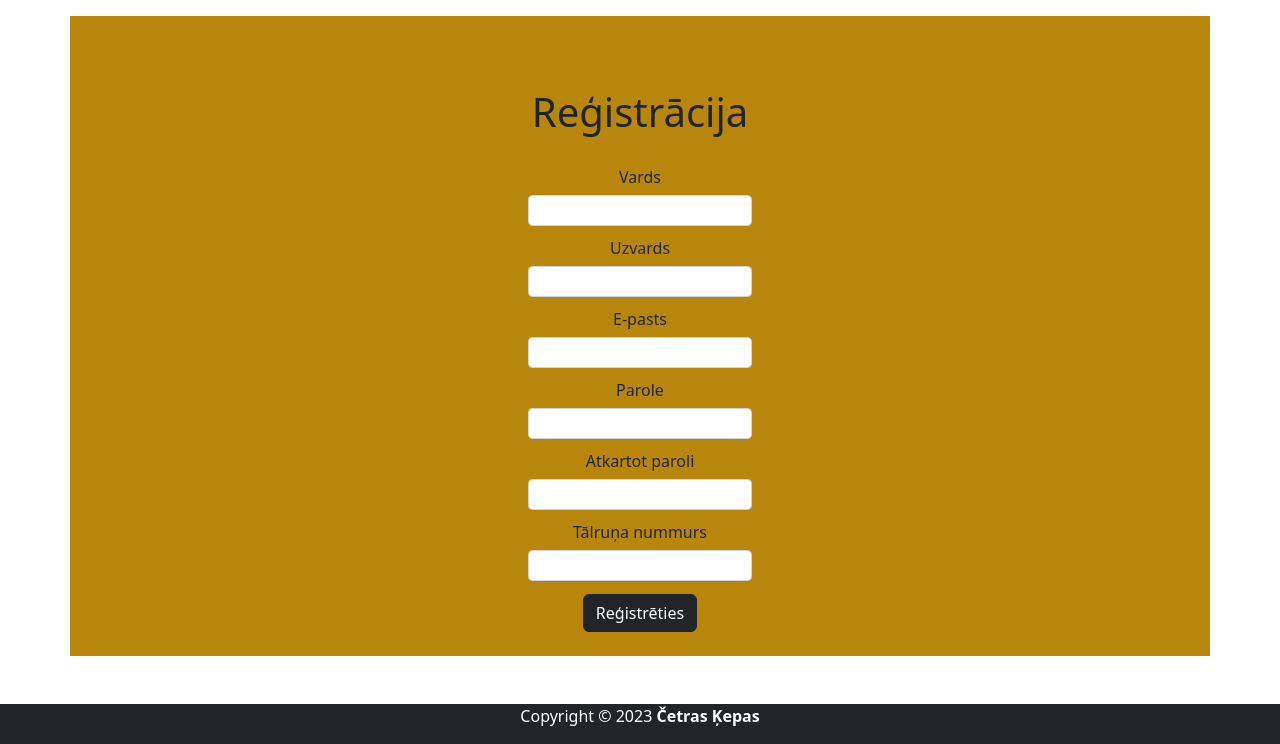
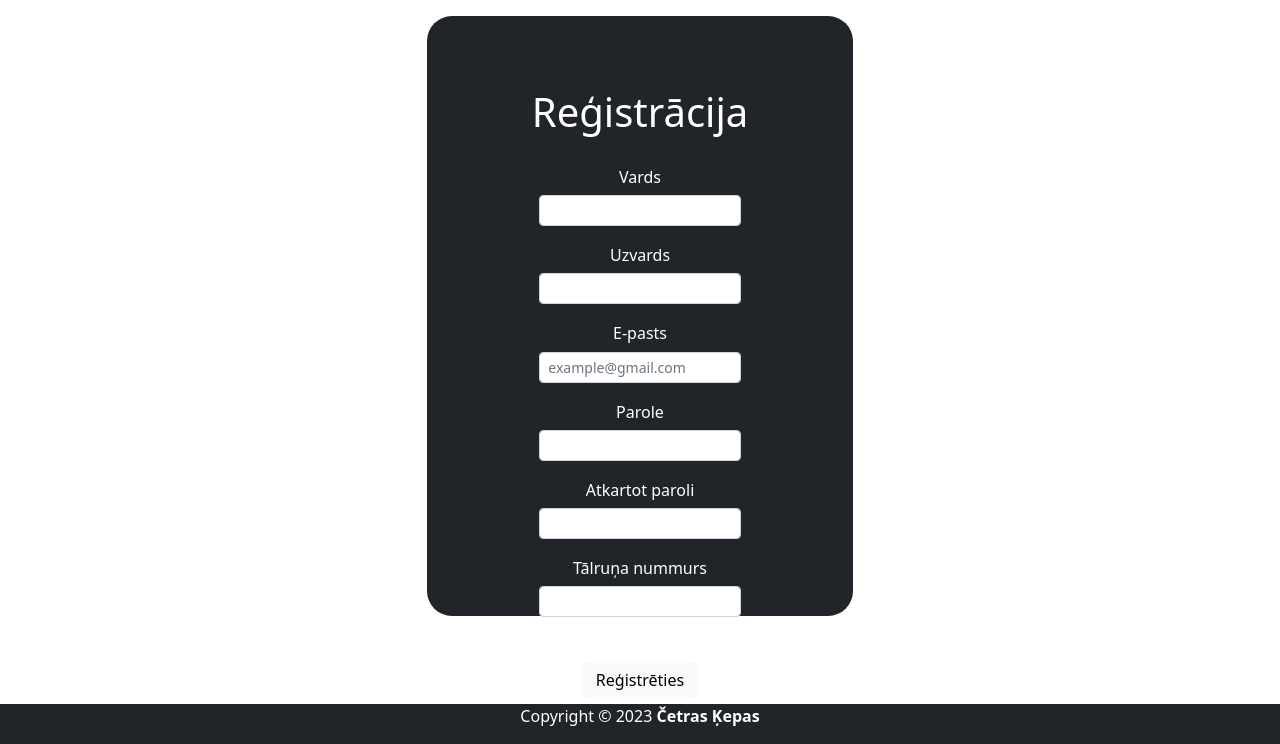
Before and after one commit to defaulltss/DogWalkingSite, a PHP site: page /register.php in a window 1280 px wide. Shown: the part 56-800 px from the top of the page. Run offline with PHP 8.4, Linux system fonts and the light colour scheme; tables that the repository leaves empty hold one stand-in row (values such as "Sample post").

Commit message:
pielaboju vizualo izskatu un pielaboju dazas lietas

```diff
--- a/EmpRegister.php
+++ b/EmpRegister.php
@@ -2,7 +2,7 @@
     include_once 'header.php'
 ?>
 <br><br><br>
-<div class="container-sm col-lg-4 bg-dark" style="border-radius:25px">
+<div class="container-sm col-lg-4 bg-dark" style="border-radius:25px; height:80%">
 <br><br><br>
 <h4 style="color:white">Šeit jūs varat reģistrēties lai kļūtu par darbinieku</h4>
 <br>
@@ -12,7 +12,7 @@
         <h6 style="color:white">Uzvards</h6>
         <input type="text" name="Elastname" class="form-control form-control-sm" style="width: 50%; margin-left: 25%"><br>
         <h6 style="color:white">E-pasts</h6>
-        <input type="text" name="Euid" class="form-control form-control-sm" style="width: 50%; margin-left: 25%"><br>
+        <input placeholder="example@gmail.com" type="text" name="Euid" class="form-control form-control-sm" style="width: 50%; margin-left: 25%"><br>
         <h6 style="color:white">Parole</h6>
         <input type="password" name="Epwd" class="form-control form-control-sm" style="width: 50%; margin-left: 25%"><br>
         <h6 style="color:white">Atkartot paroli</h6>
--- a/header.php
+++ b/header.php
@@ -1,6 +1,15 @@
 <style>
 <?php include "static/clean.css";?>
 </style>
+<?php
+      require 'templates/dbh.inc.php';
+
+      $sql = "SELECT * FROM users";
+      $result = $conn->query($sql);
+
+      $sql_emp = "SELECT * FROM Employee";
+      $result_emp = $conn->query($sql_emp);
+?>
 <?php
    session_start();
 ?>
@@ -19,7 +28,64 @@
         <h5 class="offcanvas-title" id="offcanvasDarkNavbarLabel">Izvēlne</h5>
         <button type="button" class="btn-close btn-close-white" data-bs-dismiss="offcanvas" aria-label="Close"></button>
       </div>
-      <div class="offcanvas-body">
+      <?php
+        if (isset($_SESSION['userId'])){
+          if ($result->num_rows > 0) {
+            while($row = $result->fetch_assoc()) {
+              if ($row['Users_id'] == $_SESSION['userId']){
+                echo '<div class="offcanvas-body">
+                <ul class="navbar-nav justify-content-end flex-grow-1 pe-3">
+                  <li class="nav-item">
+                    <a class="nav-link" aria-current="page" href="index.php" style="font-size:xx-large">Sākums</a>
+                  </li>
+                  <li class="nav-item">
+                    <a class="nav-link" href="post.php" style="font-size:xx-large">Veikt ierakstu</a>
+                  </li>
+                  <li class="nav-item">
+                    <a class="nav-link" href="templates/logout.inc.php" style="font-size:xx-large">Atslēgties</a>
+                  </li>
+                </ul>
+                <br><br><br><br><br><br><br><br><br><br><br><br><br><br><br><br><br><br><br><br><br><br><br><br><br>
+                <form class="d-flex mt-3" role="search">
+                  <input class="form-control me-2" type="search" placeholder="Search" aria-label="Search">
+                  <button class="btn btn-light" type="submit">Search</button>
+                </form>
+              </div>';
+                  }
+              }
+            }
+      }
+      else if(isset($_SESSION['EmployeeId'])){
+        if ($result_emp->num_rows > 0) {
+          while($EmpRow = $result_emp->fetch_assoc()) {
+            if ($EmpRow['Employee_id'] == $_SESSION['EmployeeId']){
+              echo '<div class="offcanvas-body">
+              <ul class="navbar-nav justify-content-end flex-grow-1 pe-3">
+                <li class="nav-item">
+                  <a class="nav-link" aria-current="page" href="index.php" style="font-size:xx-large">Sākums</a>
+                </li>
+                <li class="nav-item">
+                  <a class="nav-link" href="post.php" style="font-size:xx-large">Veikt ierakstu</a>
+                </li>
+                <li class="nav-item">
+                <a class="nav-link" href="post.php" style="font-size:xx-large">Meklēt sludinājumus</a>
+                </li>
+                <li class="nav-item">
+                  <a class="nav-link" href="templates/logout.inc.php" style="font-size:xx-large">Atslēgties</a>
+                </li>
+              </ul>
+              <br><br><br><br><br><br><br><br><br><br><br><br><br><br><br><br><br><br><br><br><br><br><br>
+              <form class="d-flex mt-3" role="search">
+                <input class="form-control me-2" type="search" placeholder="Search" aria-label="Search">
+                <button class="btn btn-light" type="submit">Search</button>
+              </form>
+            </div>';
+                }
+            }
+          }
+      }
+      else {
+        echo '<div class="offcanvas-body">
         <ul class="navbar-nav justify-content-end flex-grow-1 pe-3">
           <li class="nav-item">
             <a class="nav-link" aria-current="page" href="index.php" style="font-size:xx-large">Sākums</a>
@@ -36,16 +102,15 @@
           <li class="nav-item">
             <a class="nav-link" href="EmpRegister.php" style="font-size:xx-large">Darbinieka reģistrācija</a>
           </li>
-          <li class="nav-item">
-            <a class="nav-link" href="templates/logout.inc.php" style="font-size:xx-large">Atslēgties</a>
-          </li>
         </ul>
-        <br><br><br><br><br><br><br><br><br><br><br><br><br><br><br><br><br>
+        <br><br><br><br><br><br><br><br><br><br><br><br><br><br><br><br><br><br><br><br>
         <form class="d-flex mt-3" role="search">
           <input class="form-control me-2" type="search" placeholder="Search" aria-label="Search">
           <button class="btn btn-light" type="submit">Search</button>
         </form>
-      </div>
+      </div>';
+        }
+      ?>
     </div>
   </div>
 </nav>
--- a/register.php
+++ b/register.php
@@ -2,24 +2,24 @@
     include_once 'header.php'
 ?>
 <br><br><br>
-<div class="container-sm">
+<div class="container-sm col-lg-4 bg-dark" style="border-radius:25px; height: 75%">
 <br><br><br>
-<h1>Reģistrācija</h1>
+<h1 style="color:white">Reģistrācija</h1>
 <br>
     <form action="templates/signup.inc.php" method="POST">
-        <h6>Vards</h6>
-        <input type="text" name="firstname" class="form-control form-control-sm" style="width: 20%; margin-left: 40%"><br>
-        <h6>Uzvards</h6>
-        <input type="text" name="lastname" class="form-control form-control-sm" style="width: 20%;margin-left: 40%"><br>
-        <h6>E-pasts</h6>
-        <input type="text" name="uid" class="form-control form-control-sm" style="width: 20%;margin-left: 40%"><br>
-        <h6>Parole</h6>
-        <input type="password" name="pwd" class="form-control form-control-sm" style="width: 20%;margin-left: 40%"><br>
-        <h6>Atkartot paroli</h6>
-        <input type="password" name="pwd-1" class="form-control form-control-sm" style="width: 20%;margin-left: 40%"><br>
-        <h6>Tālruņa nummurs</h6>
-        <input type="phone" name="phone" class="form-control form-control-sm" style="width: 20%;margin-left: 40%"><br>
-        <button type="submit" class="btn btn-dark" name="signup-submit">Reģistrēties</button>
+        <h6 style="color:white">Vards</h6>
+        <input type="text" name="firstname" class="form-control form-control-sm" style="width: 50%; margin-left: 25%"><br>
+        <h6 style="color:white">Uzvards</h6>
+        <input type="text" name="lastname" class="form-control form-control-sm" style="width: 50%; margin-left: 25%"><br>
+        <h6 style="color:white">E-pasts</h6>
+        <input placeholder="example@gmail.com" type="text" name="uid" class="form-control form-control-sm" style="width: 50%; margin-left: 25%"><br>
+        <h6 style="color:white">Parole</h6>
+        <input type="password" name="pwd" class="form-control form-control-sm" style="width: 50%; margin-left: 25%"><br>
+        <h6 style="color:white">Atkartot paroli</h6>
+        <input type="password" name="pwd-1" class="form-control form-control-sm" style="width: 50%; margin-left: 25%"><br>
+        <h6 style="color:white">Tālruņa nummurs</h6>
+        <input type="phone" name="phone" class="form-control form-control-sm" style="width: 50%; margin-left: 25%"><br><br>
+        <button type="submit" class="btn btn-light" name="signup-submit">Reģistrēties</button>
     </form>
 </div>
 
--- a/static/clean.css
+++ b/static/clean.css
@@ -95,7 +95,6 @@ html {
 .container-sm{
     text-align: center;
     border: #000;
-    height: 80%;
     background-color: darkgoldenrod;
 
 }
```
Also changed, not shown: EmpLogin.php (+7 -7 lines), login.php (+9 -9 lines), templates/employee.login.inc.php (deleted, +0 -55 lines), useroremp.php (+4 -4 lines).
